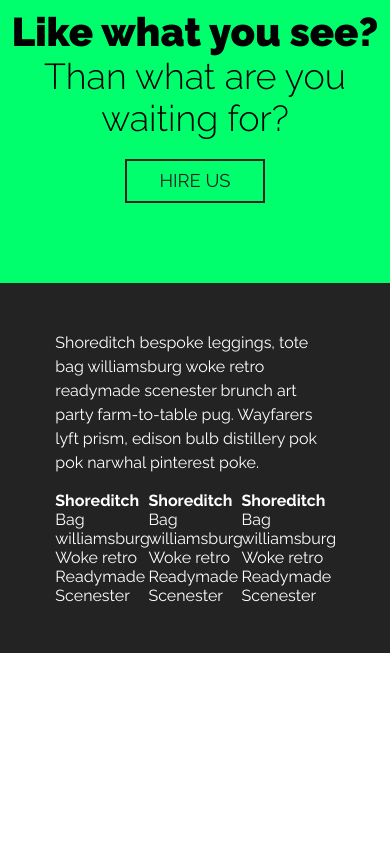
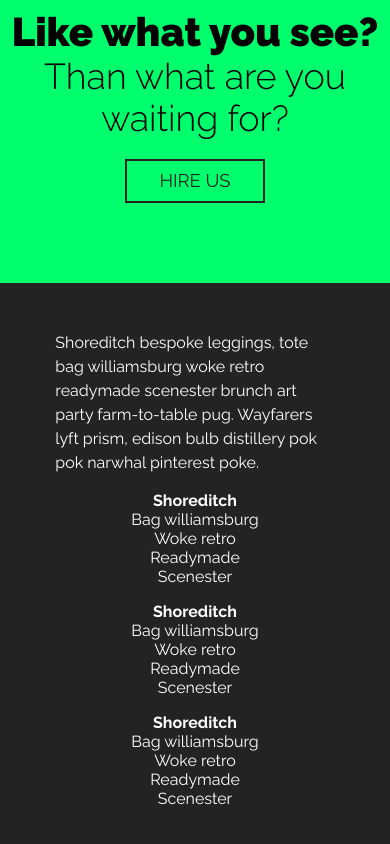
Before and after one commit to TheGreatYura/Creative-Inc-web-page, a plain HTML site: page index.html in a window 390 px wide. Shown: the part 2702-3546 px from the top of the page. Before the commit the page ends 3355 px from the top, so only its background shows below. Drawn offline with Linux system fonts and the light colour scheme.

Commit message:
Change behavior of footer on small screens

```diff
--- a/styles/style.scss
+++ b/styles/style.scss
@@ -45,11 +45,18 @@ img {
 }
 
 .column-1 {
-	width: 33.33333334%;
-	float: left;
+	width: 100%;
+	text-align: center;
 }
 
-@media (min-width: 40rem) {
+@media (min-width: 33.5rem) {
+	.column-1 {
+		width: 33.33333334%;
+		float: left;
+	}
+}
+
+@media (min-width: 45rem) {
 	[class^="column-"] {
 		float: left;
 		padding: 0 .5em;
```
Also changed, not shown: styles/style.css, 1 other file.
